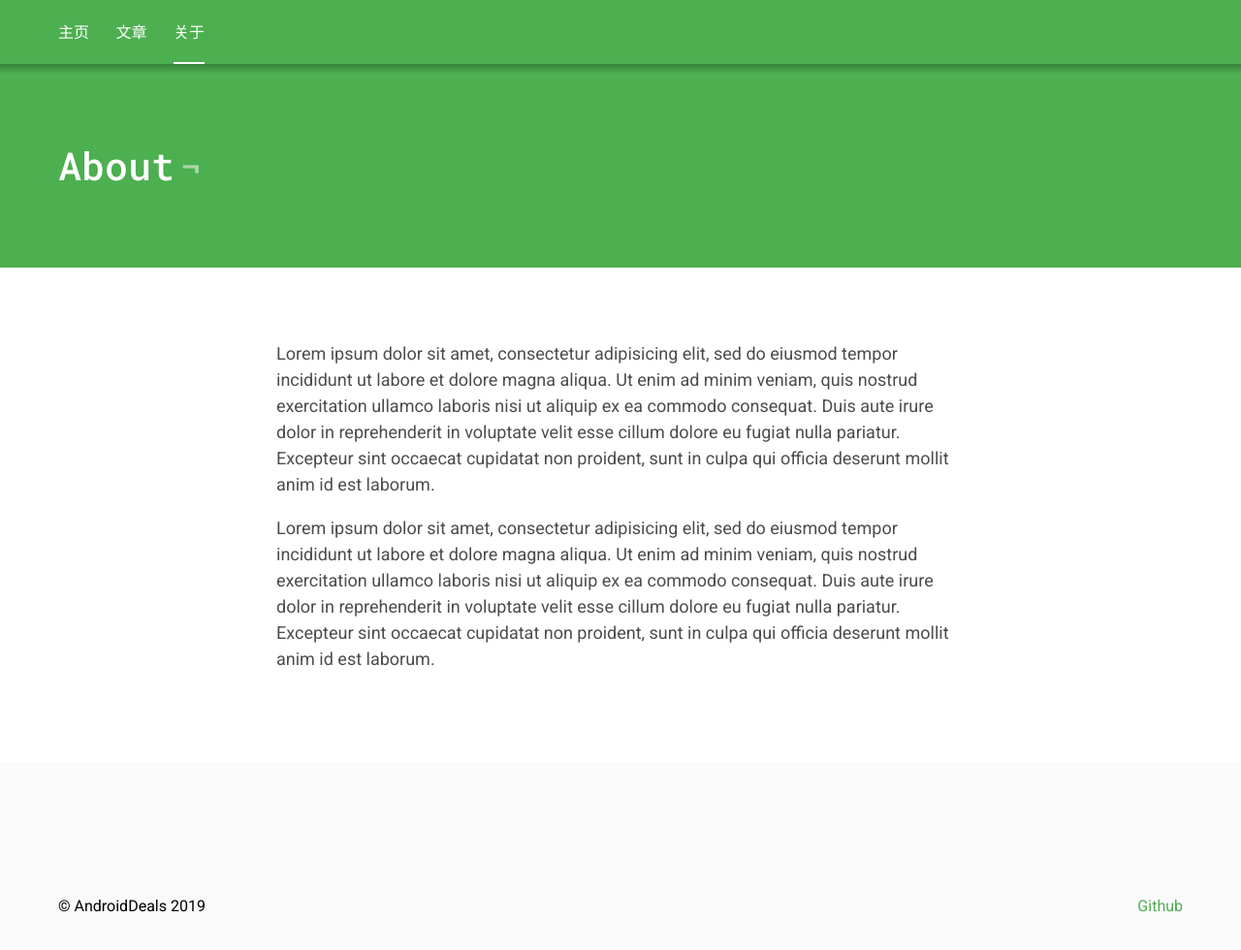
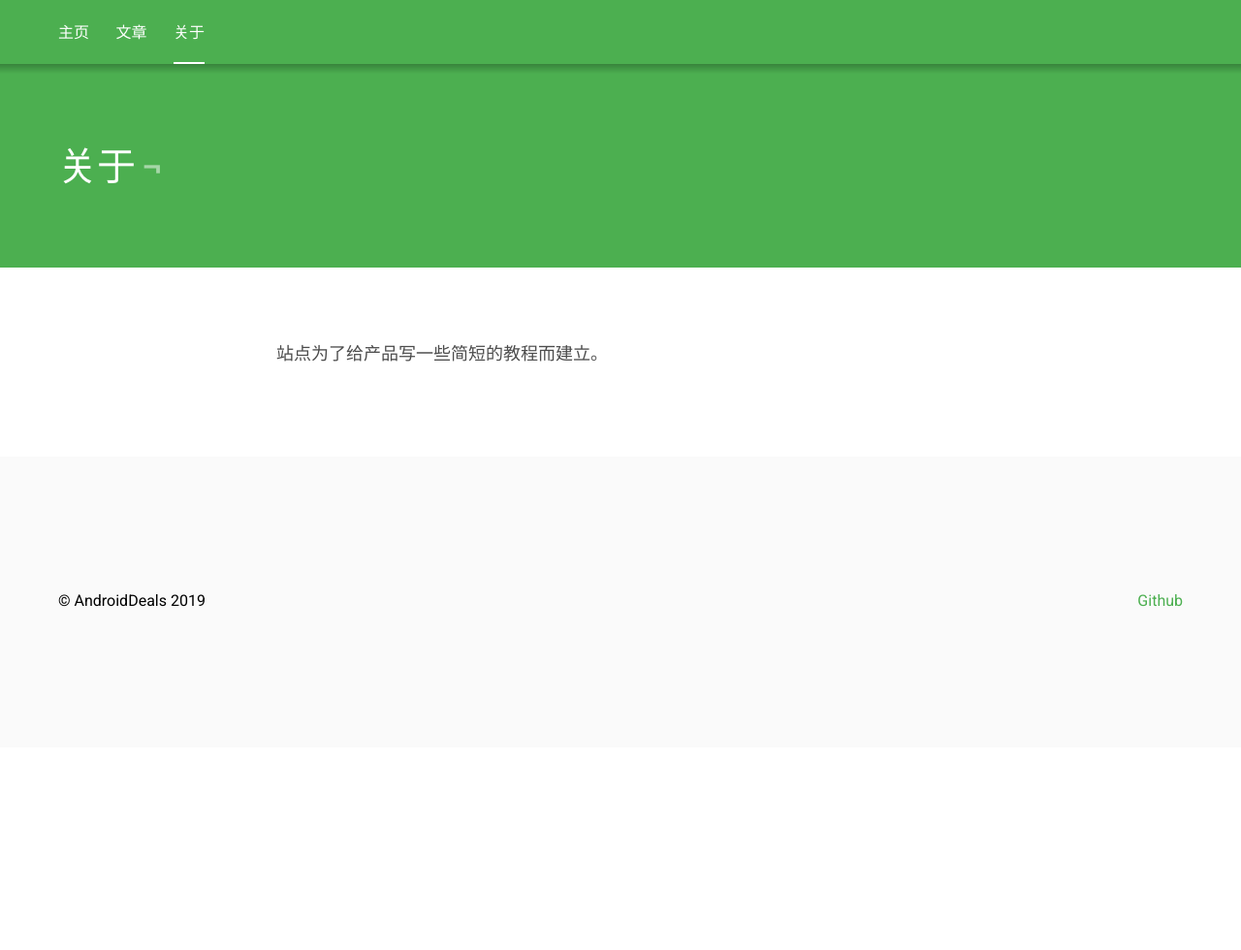
Before and after one commit to AndroidDeals/androiddeals.github.io, a Jekyll site: the page built from _pages/about.markdown, in a window 1280 px wide and 1086 px high. Shown: the top 980 px of the window at 97% size. Built offline with Jekyll 4.4.1, drawn with Linux system fonts in a browser that asks for light colours.

Commit message:
Update about.markdown

```diff
--- a/_pages/about.markdown
+++ b/_pages/about.markdown
@@ -1,8 +1,6 @@
 ---
 layout: page
-title: About
+title: 关于
 permalink: /about/
 ---
-Lorem ipsum dolor sit amet, consectetur adipisicing elit, sed do eiusmod tempor incididunt ut labore et dolore magna aliqua. Ut enim ad minim veniam, quis nostrud exercitation ullamco laboris nisi ut aliquip ex ea commodo consequat. Duis aute irure dolor in reprehenderit in voluptate velit esse cillum dolore eu fugiat nulla pariatur. Excepteur sint occaecat cupidatat non proident, sunt in culpa qui officia deserunt mollit anim id est laborum.
-
-Lorem ipsum dolor sit amet, consectetur adipisicing elit, sed do eiusmod tempor incididunt ut labore et dolore magna aliqua. Ut enim ad minim veniam, quis nostrud exercitation ullamco laboris nisi ut aliquip ex ea commodo consequat. Duis aute irure dolor in reprehenderit in voluptate velit esse cillum dolore eu fugiat nulla pariatur. Excepteur sint occaecat cupidatat non proident, sunt in culpa qui officia deserunt mollit anim id est laborum.
+站点为了给产品写一些简短的教程而建立。
```
